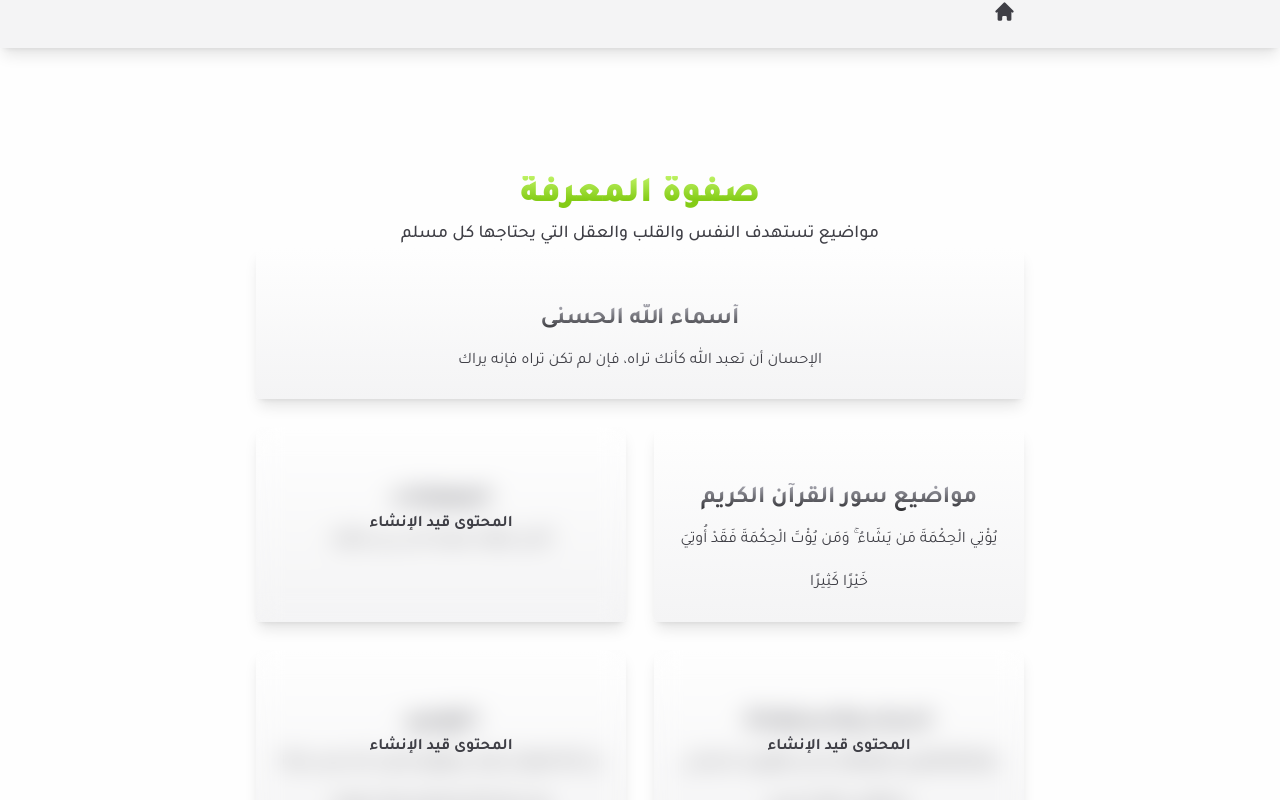
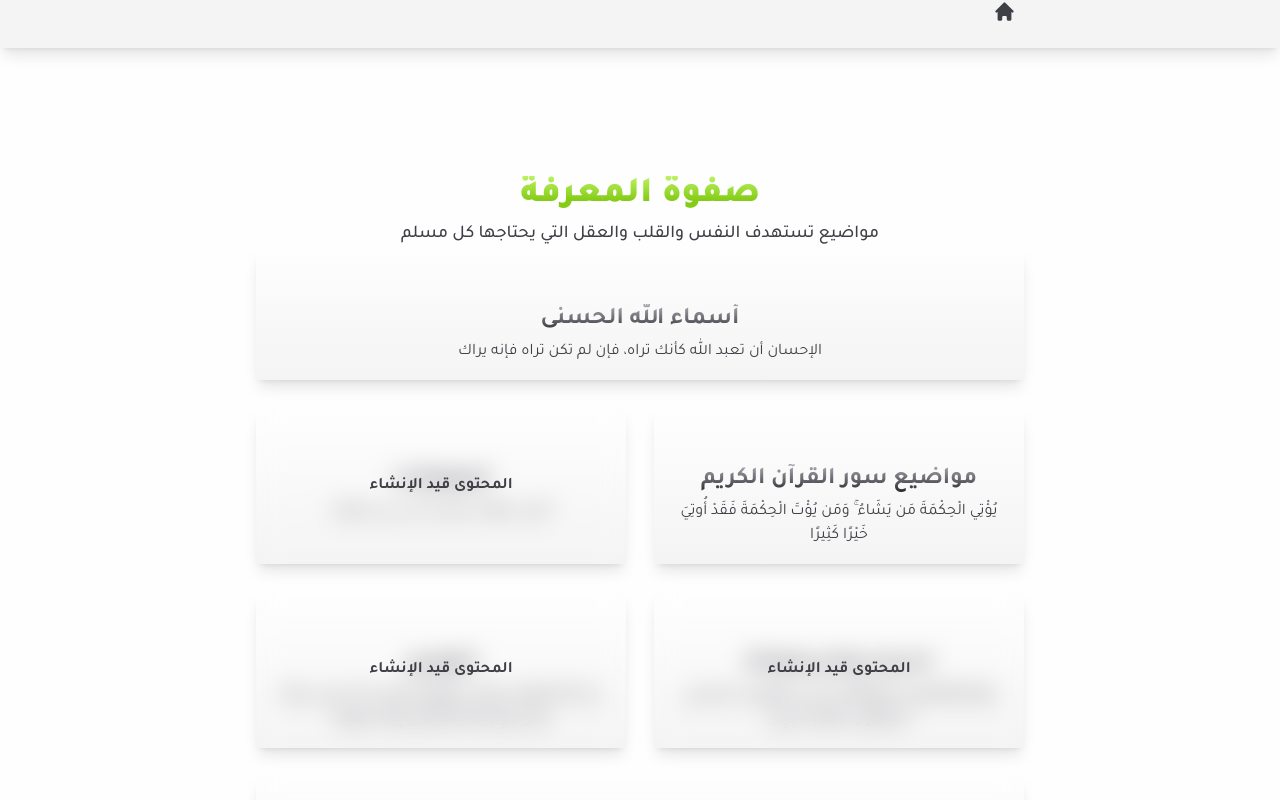
Before and after one commit to Ali-Hussein-dev/safwat-almaerifa, a Next.js app: page / in a window 1280 px wide. Shown: the top 800 px of the page. Built offline with nearby package versions, Linux system fonts and the light colour scheme; what tailwind-custom-utilities would draw is missing.

Commit message:
fix: fix line-height

```diff
--- a/src/components/God-Names/tab-content-similar-names.tsx
+++ b/src/components/God-Names/tab-content-similar-names.tsx
@@ -20,7 +20,7 @@ export const TabContentSimilarNames = async () => {
                 {o.title}
               </h2>
             </div>
-            <article className="prose max-w-4xl prose-headings:text-zinc-400 prose-p:text-lg">
+            <article className="prose max-w-4xl prose-headings:text-zinc-400 prose-p:text-lg prose-p:leading-10">
               <PortableText value={o.content} />
             </article>
           </div>
--- a/src/components/reading-container/reading-page.tsx
+++ b/src/components/reading-container/reading-page.tsx
@@ -58,7 +58,7 @@ export const ReadingPage = ({
       {top}
       <div
         className={clsx(
-          "prose prose-zinc max-w-full",
+          "prose prose-zinc max-w-full prose-p:leading-10",
           theme === "dark" && "prose-invert",
           classes.textSize[fontSize],
           grow && "grow",
--- a/src/styles/globals.css
+++ b/src/styles/globals.css
@@ -59,12 +59,7 @@
 
 }
 
-/* :hover {
-    background-color: rgb(82 82 91)
-} */
-p {
-    line-height: 2.7rem;
-}
+*/
 
 ol,
 ul {
```
